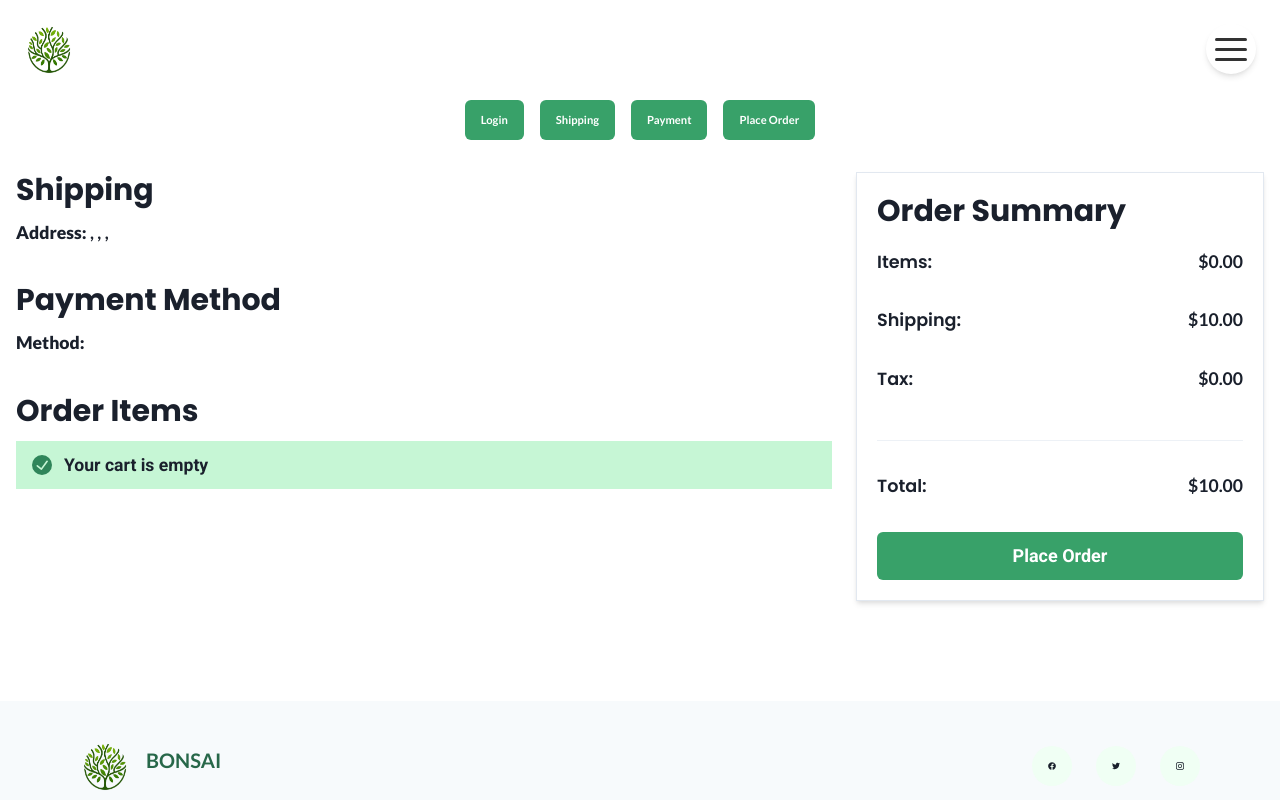
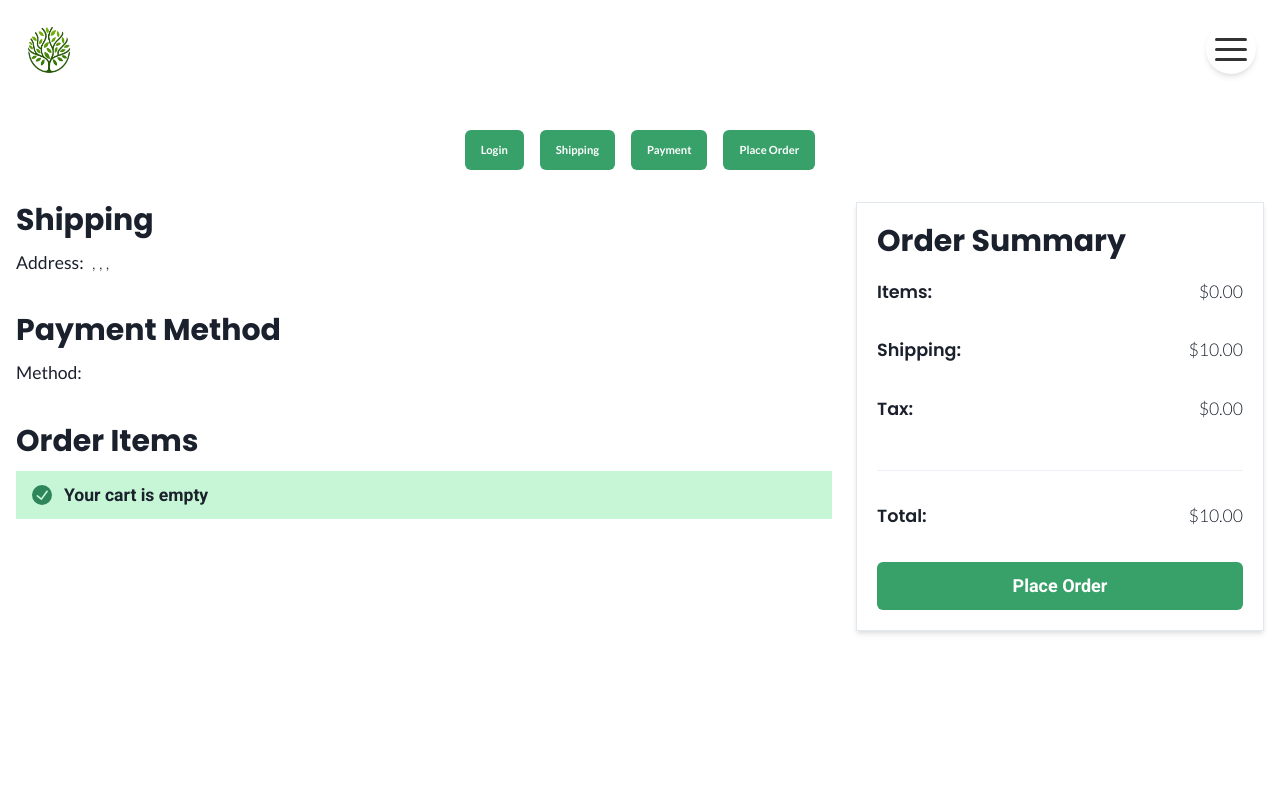
Before and after one commit to mikhail-w/bonsai-test, a React (Vite) app in the folder frontend/: page /placeorder in a window 1280 px wide. Shown: the top 800 px of the page. Built offline with nearby package versions, Linux system fonts and the light colour scheme; a web font is replaced by a local one; what ldrs would draw is missing.

Commit message:
update pages

```diff
--- a/frontend/src/assets/styles/OrderPage.css
+++ b/frontend/src/assets/styles/OrderPage.css
@@ -26,11 +26,13 @@
   /* color: #fff9f1; */
 }
 
-#set {
-  outline: 2px solid red;
-}
-
 .summaryContainer {
   margin-top: 50px;
   min-height: 90vh;
 }
+
+strong {
+  font-weight: bold;
+  font-size: 1.1rem;
+  padding-right: 5px;
+}
--- a/frontend/src/pages/OrderPage.jsx
+++ b/frontend/src/pages/OrderPage.jsx
@@ -1,6 +1,6 @@
 import { useState, useEffect } from 'react';
 import { Button, Row, Col, ListGroup, Image, Card } from 'react-bootstrap';
-import { Flex, Box, Heading } from '@chakra-ui/react';
+import { Flex, Box, Heading, Text } from '@chakra-ui/react';
 import { Link, useParams, useNavigate } from 'react-router-dom';
 import { useDispatch, useSelector } from 'react-redux';
 import Message from '../components/Message';
@@ -106,27 +106,26 @@ function OrderPage() {
   ) : error ? (
     <Message variant={'danger'}>{error}</Message>
   ) : (
-    <Flex mt={150} mb={100} px={20}>
+    <Flex mt={130} mb={100} px={20} minHeight={'100vh'}>
       <Box mx={10}>
         <ListGroup variant="flush">
           <ListGroup.Item id="item">
             <Heading>Shipping</Heading>
-            <p>
-              <strong fontFamily={'heading'}>Name: </strong>{' '}
-              <span fontFamily={'lato'}>{order.user.name}</span>
-            </p>
-            <p>
+            <Text fontFamily={'lato'} fontWeight={300}>
+              <strong>Name: </strong> <span>{order.user.name}</span>
+            </Text>
+            <Text fontFamily={'lato'} fontWeight={300}>
               <strong>Email: </strong>
               <a href={`mailto:${order.user.email}`}>{order.user.email}</a>
-            </p>
-            <p>
-              <strong fontFamily={'heading'}>Shipping: </strong>
+            </Text>
+            <Text fontFamily={'lato'} fontWeight={300}>
+              <strong>Shipping: </strong>
               <span>{order.shippingAddress.address}</span>,{' '}
               <span>{order.shippingAddress.city}</span>
               {'  '}
               <span>{order.shippingAddress.postalCode}</span>,{'  '}
               <span>{order.shippingAddress.country}</span>
-            </p>
+            </Text>
             {order.isDelivered ? (
               <div className="delivered">Delivered on {order.deliveredAt}</div>
             ) : (
@@ -135,10 +134,10 @@ function OrderPage() {
           </ListGroup.Item>
           <ListGroup.Item id="item">
             <Heading>Payment Method</Heading>
-            <p>
+            <Text fontFamily={'lato'} fontWeight={300}>
               <strong>Method: </strong>
               {order.paymentMethod}
-            </p>
+            </Text>
             {order.isPaid ? (
               <div className="paid">Paid on {order.paidAt}</div>
             ) : (
--- a/frontend/src/pages/PaymentPage.jsx
+++ b/frontend/src/pages/PaymentPage.jsx
@@ -47,7 +47,7 @@ function PaymentPage() {
   };
 
   return (
-    <Container mt={'200'} maxW="container.sm" minHeight={'100vh'}>
+    <Container mt={'130'} maxW="container.sm" minHeight={'100vh'}>
       <FormContainer>
         <CheckoutSteps step1 step2 step3 />
 
--- a/frontend/src/pages/PlaceOrderPage.jsx
+++ b/frontend/src/pages/PlaceOrderPage.jsx
@@ -74,7 +74,7 @@ function PlaceOrderPage() {
   };
 
   return (
-    <Container maxW="container.xl" mt={100} mb={100}>
+    <Container maxW="container.xl" mt={130} mb={100} minHeight={'100vh'}>
       <CheckoutSteps step1 step2 step3 step4 />
 
       <Grid templateColumns={{ base: '1fr', md: '2fr 1fr' }} gap={6} mt={8}>
@@ -83,7 +83,7 @@ function PlaceOrderPage() {
             <Heading fontFamily={'heading'} as="h2" size="lg" mb={3}>
               Shipping
             </Heading>
-            <Text fontFamily={'lato'}>
+            <Text fontFamily={'lato'} fontWeight={300}>
               <strong>Address:</strong> {cart.shippingAddress.address},{' '}
               {cart.shippingAddress.city}, {cart.shippingAddress.postalCode},{' '}
               {cart.shippingAddress.country}
@@ -94,7 +94,7 @@ function PlaceOrderPage() {
             <Heading fontFamily={'heading'} as="h2" size="lg" mb={3}>
               Payment Method
             </Heading>
-            <Text fontFamily={'lato'}>
+            <Text fontFamily={'lato'} fontWeight={300}>
               <strong>Method:</strong> {cart.paymentMethod}
             </Text>
           </Box>
@@ -120,11 +120,11 @@ function PlaceOrderPage() {
                       borderRadius="md"
                     />
                     <Link to={`/product/${item.product}`}>
-                      <Text pl={5} fontFamily={'lato'}>
+                      <Text pl={5} fontFamily={'lato'} fontWeight={300}>
                         {item.name}
                       </Text>
                     </Link>
-                    <Text fontFamily={'lato'} fontSize="sm">
+                    <Text fontFamily={'lato'} fontSize="sm" fontWeight={300}>
                       {item.qty} x ${item.price} = $
                       {(item.qty * item.price).toFixed(2)}
                     </Text>
@@ -143,24 +143,32 @@ function PlaceOrderPage() {
           <VStack align="stretch" spacing={4}>
             <Flex justify="space-between">
               <Text fontFamily={'heading'}>Items:</Text>
-              <Text fontFamily={'lato'}>${cart.itemsPrice}</Text>
+              <Text fontFamily={'lato'} fontWeight={300}>
+                ${cart.itemsPrice}
+              </Text>
             </Flex>
 
             <Flex justify="space-between">
               <Text fontFamily={'heading'}>Shipping:</Text>
-              <Text fontFamily={'lato'}>${cart.shippingPrice}</Text>
+              <Text fontFamily={'lato'} fontWeight={300}>
+                ${cart.shippingPrice}
+              </Text>
             </Flex>
 
             <Flex justify="space-between">
               <Text fontFamily={'heading'}>Tax:</Text>
-              <Text fontFamily={'lato'}>${cart.taxPrice}</Text>
+              <Text fontFamily={'lato'} fontWeight={300}>
+                ${cart.taxPrice}
+              </Text>
             </Flex>
 
             <Divider />
 
             <Flex justify="space-between" fontWeight="bold">
               <Text fontFamily={'heading'}>Total:</Text>
-              <Text fontFamily={'lato'}>${cart.totalPrice}</Text>
+              <Text fontFamily={'lato'} fontWeight={300}>
+                ${cart.totalPrice}
+              </Text>
             </Flex>
 
             {error && <Message status="error">{error}</Message>}
```
